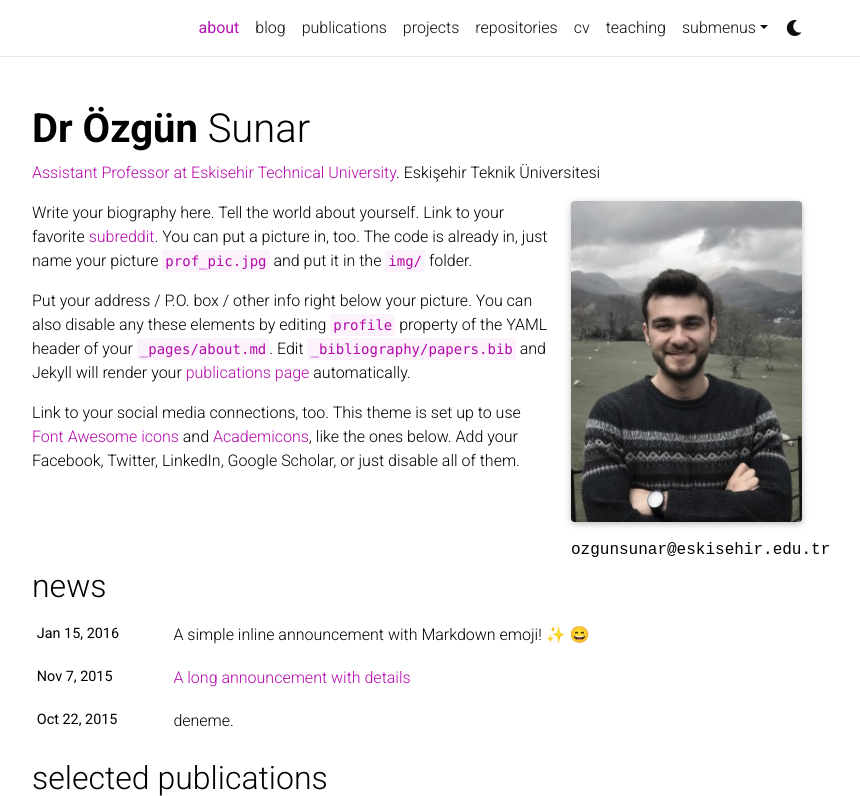
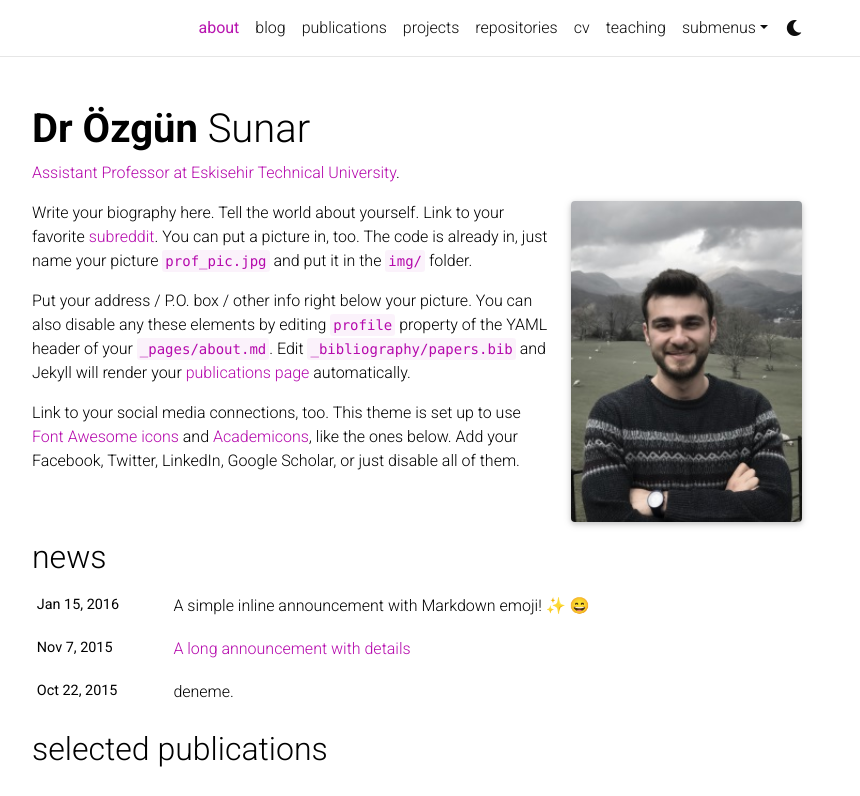
Before and after one commit to ozgunsunar/ozgunsunar.github.io, a Jekyll site: the page built from _pages/about.md, in a window 1280 px wide and 1114 px high, cut to the strip 0-796 px from the top of the window. Shown: the whole strip, without its empty margins (223-1083 px from the left). Built offline with Jekyll 4.4.1, drawn with Linux system fonts in a browser that asks for light colours; full-size pictures stand in for the smaller copies a plugin makes; emoji names are drawn with the system emoji font; comment, search, counter and statistics services are not loaded; a style sheet for code colours, icons or effects is not loaded.

Commit message:
Update about.md

```diff
--- a/_pages/about.md
+++ b/_pages/about.md
@@ -2,17 +2,14 @@
 layout: about
 title: about
 permalink: /
-subtitle: <a href='#'>Assistant Professor at Eskisehir Technical University</a>. Eskişehir Teknik Üniversitesi
+subtitle: <a href='#'>Assistant Professor at Eskisehir Technical University</a>. <br>
 Basın Şehitleri Cad. No: 152. 0(222) 213 76 99 (ex:7699) Moto. Etc.
 
 profile:
   align: right
   image: prof_pic.jpg
   image_circular: false # crops the image to make it circular
-  address: >
-    <p>ozgunsunar@eskisehir.edu.tr</p>
-    <p> </p>
-    <p></p>
+
 
 news: true  # includes a list of news items
 selected_papers: true # includes a list of papers marked as "selected={true}"
```
